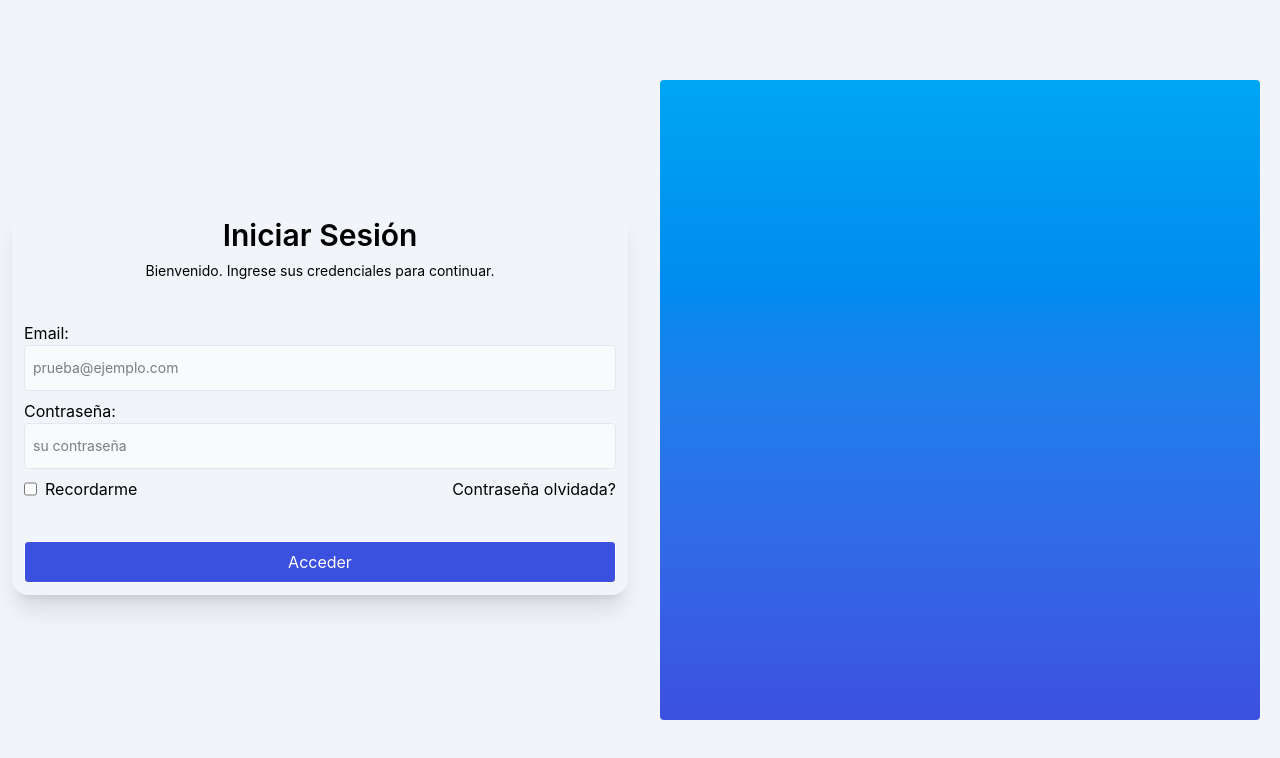
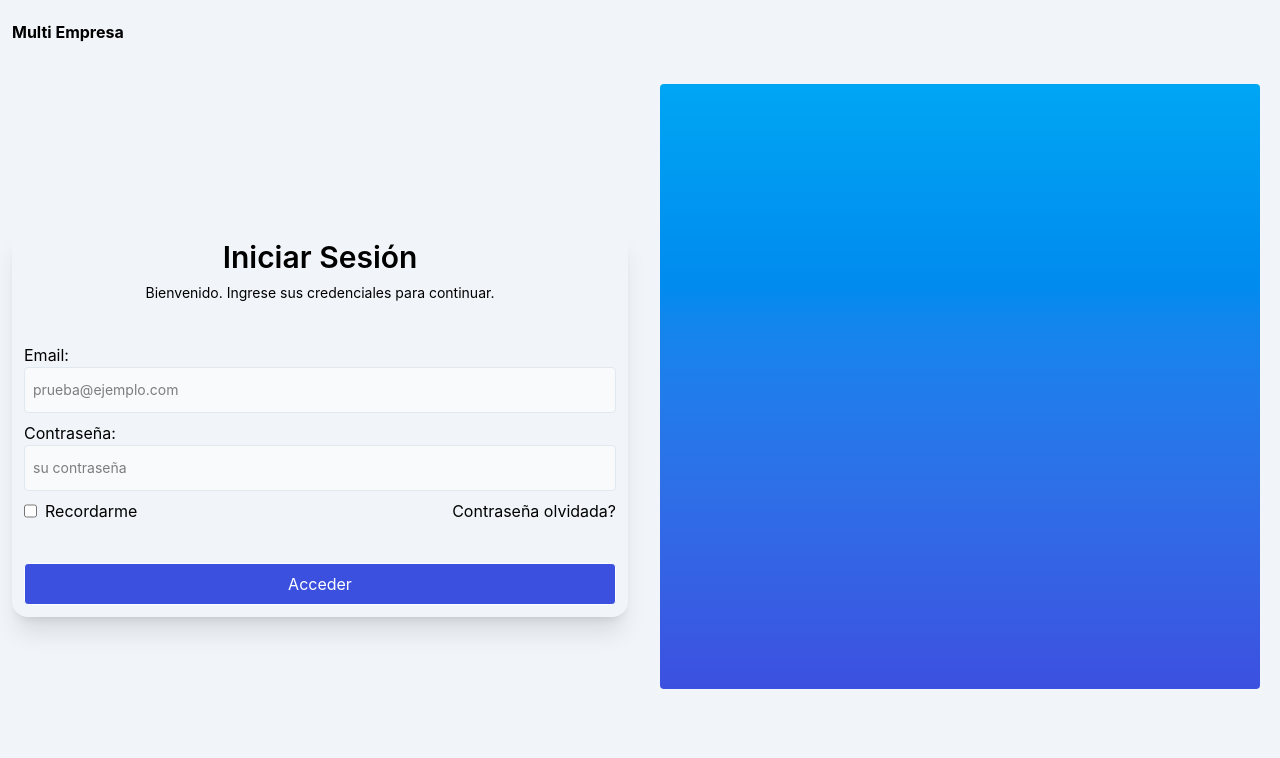
Before and after one commit to Javier-Gondres/Integrador-Monorepo, a Next.js app in the folder apps/web/: page /login in a window 1280 px wide. Shown: the top 758 px of the page. Built offline with nearby package versions, Linux system fonts and the light colour scheme; no server answers.

Commit message:
añadir componente de logo al login

```diff
--- a/apps/web/src/app/(public)/login/page.tsx
+++ b/apps/web/src/app/(public)/login/page.tsx
@@ -1,13 +1,27 @@
+import BrandLogo from "@/modules/auth/components/BrandLogo";
+
 export default function page() {
   return (
     <>
+      {/* contenedor principal,  */}
       <main
-        className={`min-h-screen grid grid-cols-2 max-sm:grid-cols-1 max-sm:grid-rows-[0.25fr_1fr] bg-[#F1F5F9]`}
+        className={`min-h-screen grid-rows-[0.01fr_1fr] grid grid-cols-2 bg-[#F1F5F9]
+           max-sm:grid-cols-1 max-sm:grid-rows-[0.25fr_1fr] `} /* estilos para dispositivos moviles */
       >
+        {/* header, solo visible en desktop */}
+        <header className="max-sm:hidden row-start-1 row-end-2 col-start-1 col-end-3 self-center">
+          <div className="flex ml-3 mt-5">
+            <BrandLogo />
+          </div>
+        </header>
+
+        {/* seccion del formulario, posiciona toda los elementos que tiene dentro en el grid */}
         <section
-          className={` flex items-center justify-center max-sm:row-start-2`}
+          className={`row-start-2 row-end-3 flex items-center justify-center max-sm:row-start-2 max-sm:row-end-3`}
         >
+          {/* div para ajustar el ancho y disposicion */}
           <div className="flex flex-col mx-3 w-full max-w-2xl max-md:max-w-xl max-sm:max-w-96 p-3 shadow-xl rounded-2xl">
+            {/* wrapper para el form */}
             <div className="w-full text-black space-y-2">
               <h1 className="text-3xl font-semibold text-center">
                 Iniciar Sesión
@@ -16,6 +30,7 @@ export default function page() {
                 Bienvenido. Ingrese sus credenciales para continuar.
               </p>
 
+              {/* formulario */}
               <form action="" className="mt-10">
                 <div className="my-2">
                   <label htmlFor="email" className="">
@@ -65,9 +80,18 @@ export default function page() {
           </div>
         </section>
 
-        <section className="flex mx-5 mt-20 max-w-full max-h-[80%] max-sm:row-start-1 max-sm:max-h-full max-sm:border-none max-sm:rounded-none max-sm:m-0 border-x border-x-transparent rounded-sm bg-linear-to-b from-sky-500 to-[#3C50E0]">
+        {/* seccion de fondo/logo */}
+        <section
+          className="row-start-2 row-end-3 flex mx-5 mt-10 max-w-full max-h-[80%]
+                      max-sm:row-start-1 max-sm:row-end-2 max-sm:max-h-full max-sm:border-none max-sm:rounded-none max-sm:m-0
+                      border-x border-x-transparent rounded-sm bg-linear-to-b from-sky-500 to-[#3C50E0]"
+        >
           <div className="relative flex w-full max-sm:max-w-full justify-center ">
-            <div className="absolute sm:hidden right-0 -top-10 max-sm:bottom-4 max-sm:left-1/2 max-sm:-translate-x-1/2 max-sm:translate-y-1/2 max-sm:z-10 flex gap-3 items-center max-sm:flex-col-reverse max-sm:justify-center max-sm:items-center font-bold tracking-[.01em] text-white ">
+            <div
+              className="absolute sm:hidden flex gap-3 items-center font-bold tracking-[.01em] text-white
+                max-sm:bottom-4 max-sm:left-1/2 max-sm:-translate-x-1/2 max-sm:translate-y-1/2 max-sm:z-10
+                max-sm:flex-col-reverse max-sm:justify-center max-sm:items-center"
+            >
               <span
                 className={`sm:hidden bg-[#F1F5F9] w-12 aspect-square rounded-full grid place-items-center`}
               >
--- /dev/null
+++ b/apps/web/src/modules/auth/components/BrandLogo.tsx
@@ -0,0 +1,10 @@
+"use client";
+
+import useMediaQuery from "@/shared/hooks/use-media-query";
+
+export default function BrandLogo() {
+  const mobileDeviceWidth = 639;
+  const isMobile = useMediaQuery(`(max-width: ${mobileDeviceWidth}px)`);
+  if (isMobile) return null;
+  return <p className="font-bold">Multi Empresa</p>;
+}
--- /dev/null
+++ b/apps/web/src/shared/hooks/use-media-query.ts
@@ -0,0 +1,17 @@
+"use client";
+
+import { useEffect, useState } from "react";
+
+export default function useMediaQuery(query: string) {
+  const [matches, setMatches] = useState(false);
+
+  useEffect(() => {
+    const mql = window.matchMedia(query);
+    setMatches(mql.matches);
+    const onChange = (e: MediaQueryListEvent) => setMatches(e.matches);
+    mql.addEventListener("change", onChange);
+    return () => mql.removeEventListener("change", onChange);
+  }, [query]);
+
+  return matches;
+}
```
